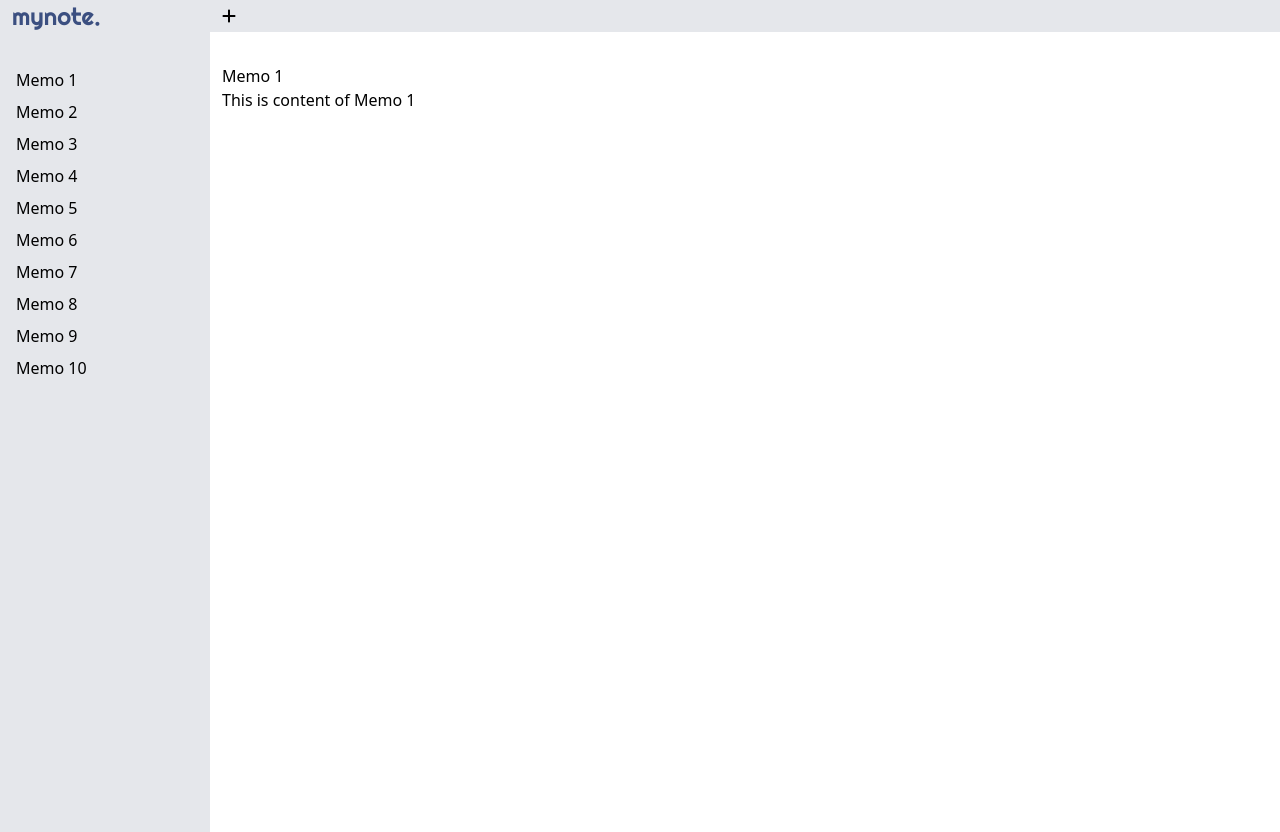
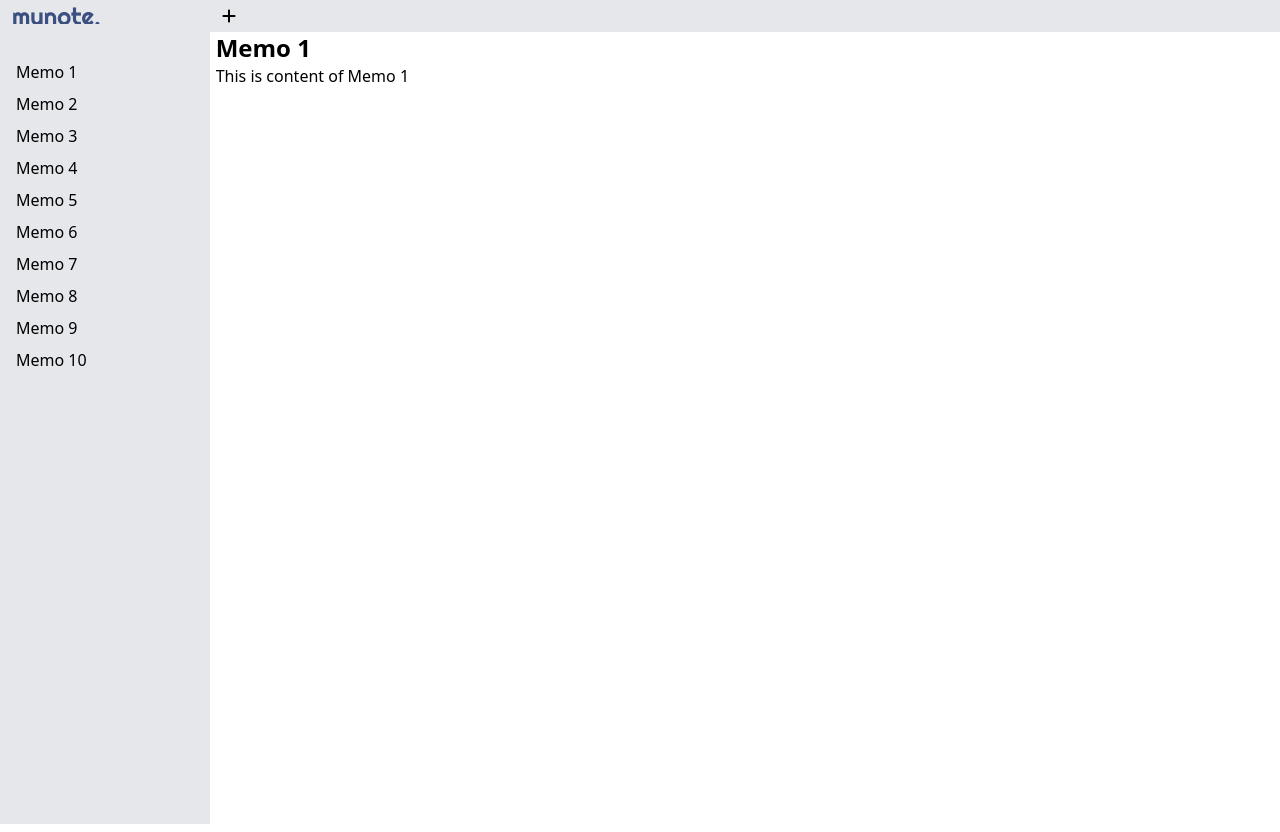
Before and after one commit to mynolog/mynote, a Vue app: page /memo/1 in a window 1280 px wide. Built offline with nearby package versions, Linux system fonts and the light colour scheme.

Commit message:
♻️ refactor: title에서 enter 누를 시 textarea로 포커스 변경하는 기능 추가

```diff
--- a/src/components/app-header/ AppHeader.vue
+++ b/src/components/app-header/ AppHeader.vue
@@ -1,27 +1,35 @@
 <script setup lang="ts">
 import { useRouter } from 'vue-router'
+import { FontAwesomeIcon } from '@fortawesome/vue-fontawesome'
 import { useMemoStore } from '../../stores/memo/memoStore.ts'
 import AppLogo from '../common/app-logo/AppLogo.vue'
-import { FontAwesomeIcon } from '@fortawesome/vue-fontawesome'
 
 const router = useRouter()
-const { openedTabs, closeTab } = useMemoStore()
+const { openedTabs, closeTab, createMemo, openTab } = useMemoStore()
 
 const handleCloseTab = (id: string) => {
   let nextTabId = openedTabs[openedTabs.length - 1]?.id
-  // 마지막 탭을 닫을 경우
   if (nextTabId === id) {
     nextTabId = openedTabs[openedTabs.length - 2]?.id
   }
   if (nextTabId) {
     router.push({ name: 'memo-detail', params: { id: nextTabId } })
+  } else {
+    // 마지막 탭을 닫을 경우
+    router.push('/')
   }
   closeTab(id)
+}
+
+const handleCreateMemo = () => {
+  const newMemo: Memo = createMemo()
+  openTab(newMemo.id)
+  router.push({ name: 'memo-detail', params: { id: newMemo.id } })
 }
 </script>
 
 <template>
-  <header class="w-full flex">
+  <header class="fixed w-full flex">
     <div class="flex w-[210px] h-8 px-3 bg-gray-200">
       <app-logo variant="long" />
     </div>
@@ -48,7 +56,7 @@ const handleCloseTab = (id: string) => {
           </span>
         </router-link>
       </li>
-      <li class="flex items-center justify-center px-1">
+      <li class="flex items-center justify-center px-1" @click="handleCreateMemo">
         <span class="w-full rounded-md hover:bg-gray-100 px-2 cursor-pointer">
           <font-awesome-icon icon="plus" />
         </span>
--- a/src/components/memo-detail/MemoDetail.vue
+++ b/src/components/memo-detail/MemoDetail.vue
@@ -1,26 +1,52 @@
 <script setup lang="ts">
-import { computed } from 'vue'
+import { computed, ref, nextTick } from 'vue'
 import { useRoute } from 'vue-router'
+import type { Memo } from '../../types/memo/MemoTypes.ts'
 import { useMemoStore } from '../../stores/memo/memoStore'
 
 const route = useRoute()
 const id = computed(() => route.params.id as string)
-const { openedTabs, memos } = useMemoStore()
+const { memos } = useMemoStore()
 
-const selectedMemo = computed(() => {
+const selectedMemo: Memo = computed(() => {
   return memos.find((memo) => memo.id === id.value) || null
 })
+
+const titleRef = ref<HTMLInputElement | null>(null)
+const contentRef = ref<HTMLTextAreaElement | null>(null)
+
+const moveToContent = async () => {
+  contentRef.value.focus()
+  // 렌더링 완료까지 기다리기
+  await nextTick()
+  //
+  const length = contentRef.value.value.length ?? 0
+  if (contentRef.value instanceof HTMLTextAreaElement) {
+    contentRef.value.setSelectionRange(length, length)
+  }
+}
 </script>
 
 <template>
-  <div class="pl-3 pt-8">
-    <div v-if="selectedMemo">
-      <h2>{{ selectedMemo.title }}</h2>
-      <p>{{ selectedMemo.content }}</p>
+  <div class="w-full h-screen pl-9 pt-8">
+    <div v-if="selectedMemo" class="w-full h-screen flex flex-col">
+      <input
+        ref="titleRef"
+        v-model="selectedMemo.title"
+        @keyup.enter="moveToContent"
+        type="text"
+        class="font-bold text-2xl"
+      />
+      <textarea
+        ref="contentRef"
+        cols="100%"
+        v-model="selectedMemo.content"
+        class="w-full h-screen outline-none resize-none"
+      />
     </div>
 
     <div v-else>
-      <p>Loading...</p>
+      <p>메모 불러오는 중...</p>
     </div>
   </div>
 </template>
--- a/src/components/memo-list/MemoList.vue
+++ b/src/components/memo-list/MemoList.vue
@@ -13,7 +13,7 @@ const handleSelectMemo = (id: string) => {
 
 <template>
   <div class="w-[210px] relative min-h-screen overflow-y-auto">
-    <ul class="flex flex-col pt-8 px-2 h-full bg-gray-200">
+    <ul class="fixed w-[210px] top-6 flex flex-col pt-8 px-2 h-full bg-gray-200">
       <li
         v-for="memo in memos"
         :key="memo.id"
--- a/src/stores/memo/memoStore.ts
+++ b/src/stores/memo/memoStore.ts
@@ -1,5 +1,6 @@
 import { defineStore } from 'pinia'
 import type { Memo } from '../../types/memo/MemoTypes'
+import { generateId } from '../../utils/generateId.ts'
 
 interface MemoStoreState {
   memos: Memo[]
@@ -32,5 +33,24 @@ export const useMemoStore = defineStore('memo', {
         this.openedTabs.splice(target, 1)
       }
     },
+
+    createMemo() {
+      let maxNumber = 0
+      this.memos.forEach((memo) => {
+        const match = memo.title.match(/^Untitled (\d+)$/)
+        if (match) {
+          maxNumber = Math.max(maxNumber, parseInt(match[1]))
+        }
+      })
+      const newMemoTitle = `Untitled ${maxNumber + 1}`
+      const newMemo: Memo = {
+        id: generateId(),
+        title: newMemoTitle,
+        content: '',
+      }
+      // this.memos = [...this.memos, newMemo]
+      this.memos.push(newMemo)
+      return newMemo
+    },
   },
 })
--- a/tsconfig.app.json
+++ b/tsconfig.app.json
@@ -8,7 +8,7 @@
     "noUnusedLocals": true,
     "noUnusedParameters": true,
     "noFallthroughCasesInSwitch": true,
-    "noUncheckedSideEffectImports": true
+    "noUncheckedSideEffectImports": true,
   },
   "include": ["src/**/*.ts", "src/**/*.tsx", "src/**/*.vue"]
 }
```
